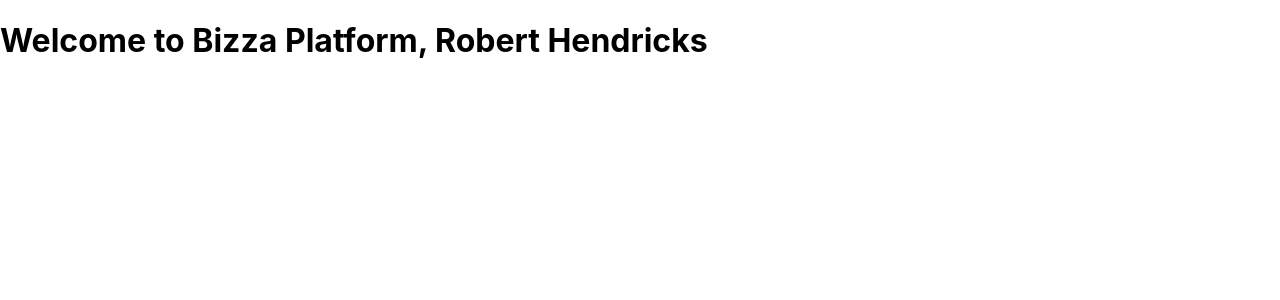
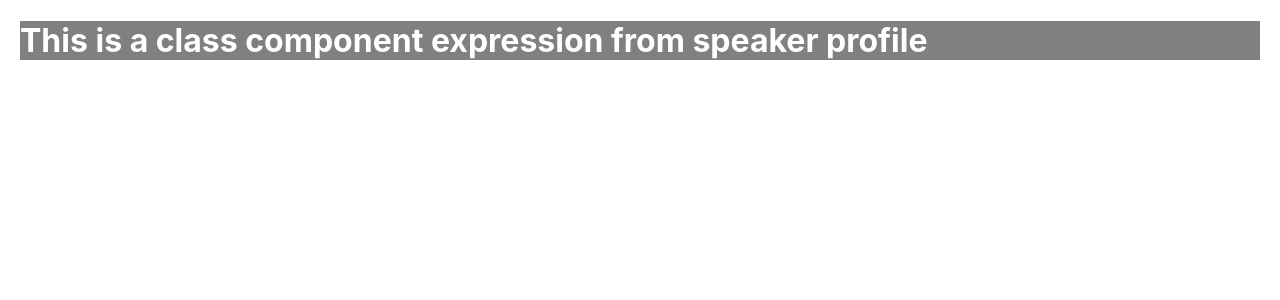
Before and after one commit to rmasonhx12/bizza_frontend, a React (Create React App) app: page / in a window 1280 px wide. Shown: the top 300 px of the page. Built offline with nearby package versions, Linux system fonts and the light colour scheme.

Commit message:
build component class

```diff
--- a/src/App.js
+++ b/src/App.js
@@ -1,16 +1,13 @@
 //import logo from './logo.svg';
-import './App.css';
-
-function App() {
-    // declare variable
-    const speakerName = 'Robert Hendricks'
+//import './App.css';
+import React from 'react';
+import SpeakerProfile from './components/SpeakerProfile';
+function App(){
   return (
-    <div>
-      <h1>Welcome to Bizza Platform, {speakerName} </h1>
-
-    </div>
-
+  <div style={{backgroundColor: 'gray', margin:20,
+  color:'white'}}>
+  <SpeakerProfile />
+  </div>
   );
-}
-
-export default App;
+  }
+  export default App;
--- /dev/null
+++ b/src/components/SpeakerProfile.js
@@ -0,0 +1,13 @@
+import React, { Component } from 'react'
+
+export class SpeakerProfile extends Component {
+  render() {
+    return (
+      <div>
+        <h1>This is a class component expression from speaker profile</h1>
+      </div>
+    )
+  }
+}
+
+export default SpeakerProfile
```
Also changed, not shown: 1 other file (tests, documents, lock files or other folders).
